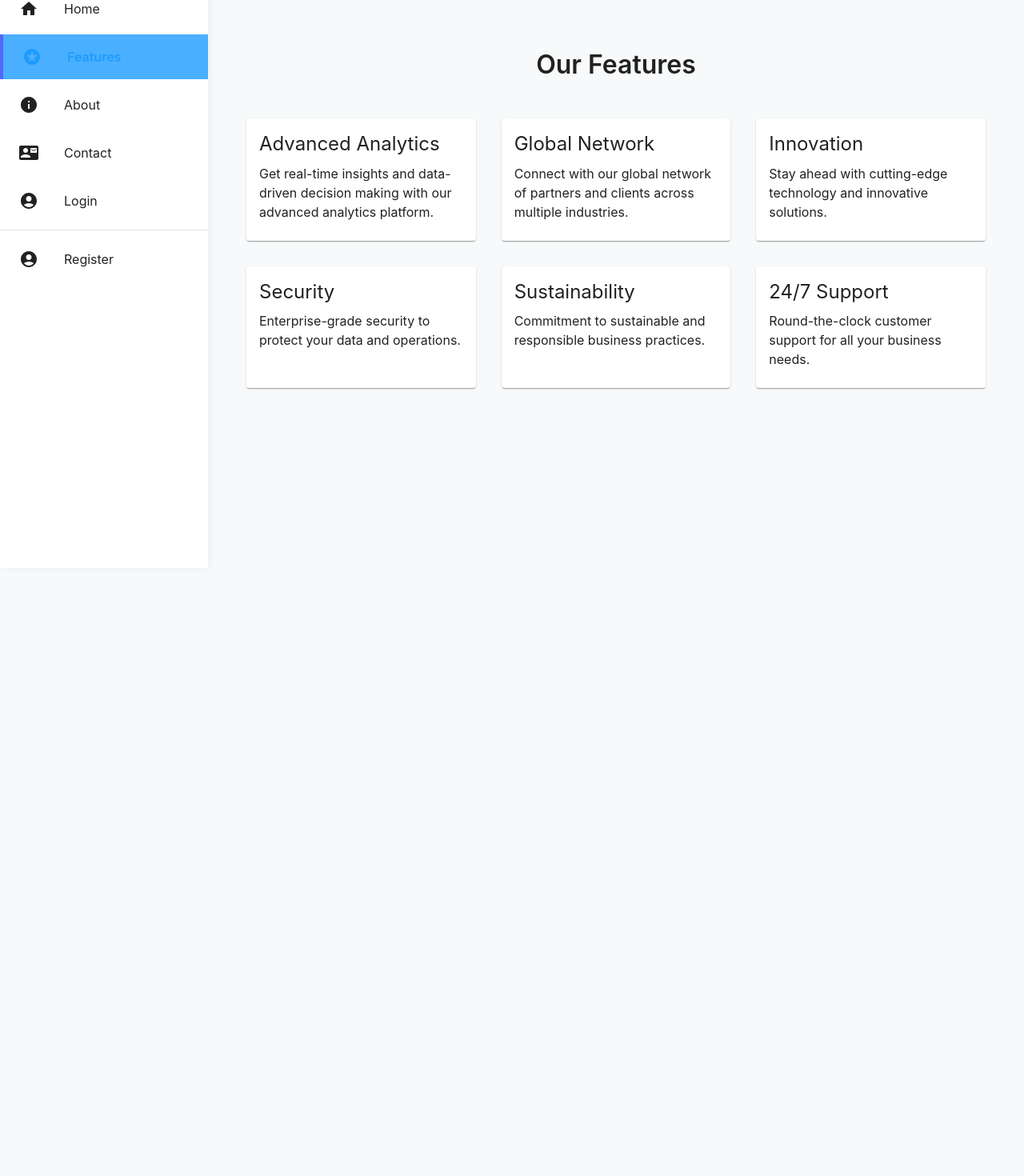
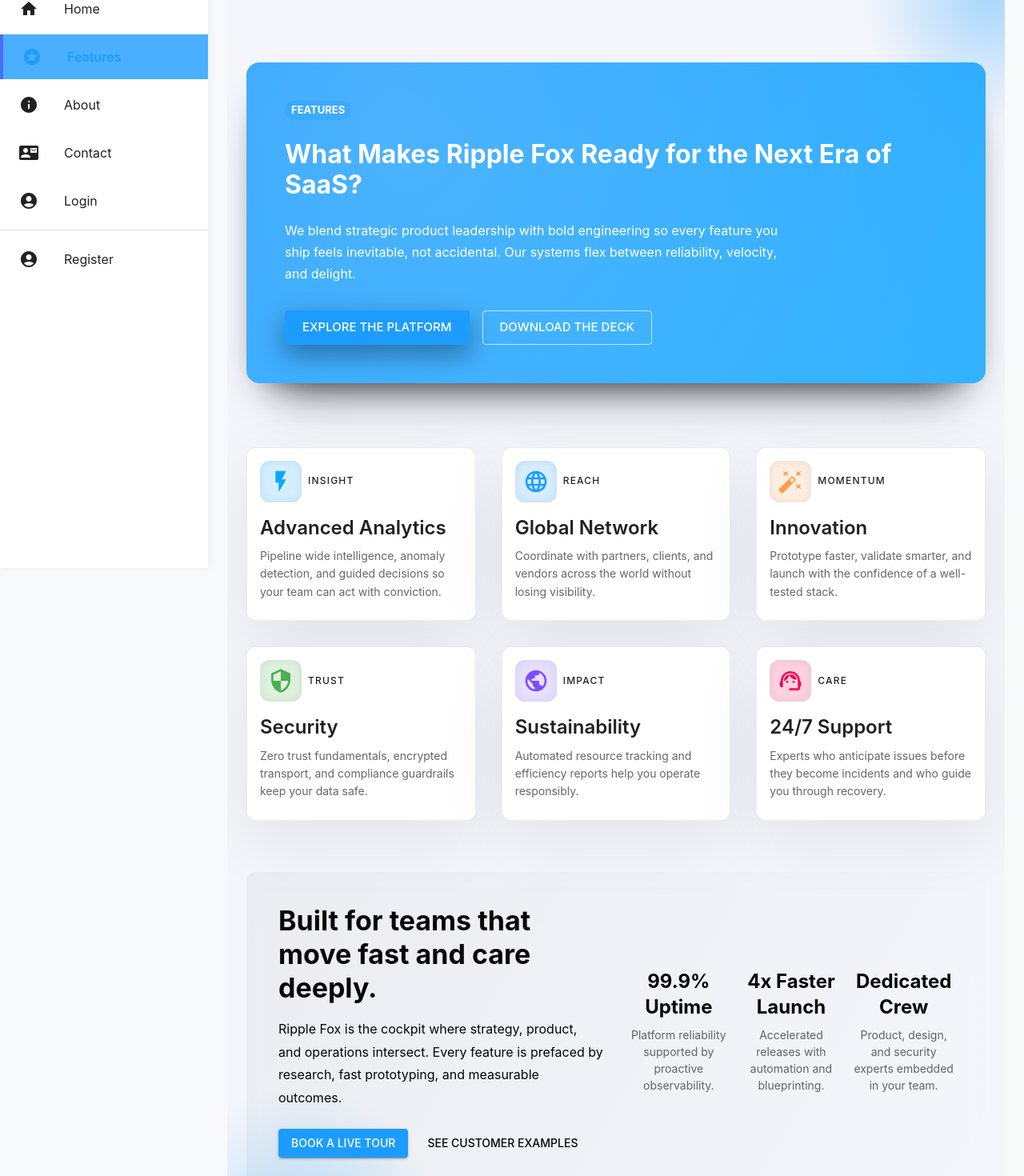
Before and after one commit to CodedX-cyber/RippleFox, a React (Create React App) app in the folder frontend/: page /features in a window 1280 px wide. Shown: the part 90-1560 px from the top of the page at 80% size. Before the commit the page ends 800 px from the top, so only its background shows below. Built offline with nearby package versions, Linux system fonts and the light colour scheme; a web font is replaced by a local one.

Commit message:
upgraded features page

```diff
--- a/frontend/src/pages/public/FeaturesPage.js
+++ b/frontend/src/pages/public/FeaturesPage.js
@@ -1,49 +1,216 @@
 import React from 'react';
-import { Container, Typography, Grid, Card, CardContent, Box } from '@mui/material';
+import {
+  Container,
+  Typography,
+  Grid,
+  Card,
+  CardContent,
+  Box,
+  Button,
+  Chip,
+  useTheme,
+} from '@mui/material';
+import {
+  FlashOn as FlashIcon,
+  Language as NetworkIcon,
+  AutoFixHigh as InnovationIcon,
+  Security as SecurityIcon,
+  SupportAgent as SupportIcon,
+} from '@mui/icons-material';
+import PublicIcon from '@mui/icons-material/Public';
+import { alpha } from '@mui/material/styles';
 
 const features = [
   {
     title: 'Advanced Analytics',
-    description: 'Get real-time insights and data-driven decision making with our advanced analytics platform.'
+    description:
+      'Pipeline wide intelligence, anomaly detection, and guided decisions so your team can act with conviction.',
+    accent: '#10a7ff',
+    icon: <FlashIcon fontSize="inherit" />,
+    badge: 'Insight',
   },
   {
     title: 'Global Network',
-    description: 'Connect with our global network of partners and clients across multiple industries.'
+    description: 'Coordinate with partners, clients, and vendors across the world without losing visibility.',
+    accent: '#1d9cff',
+    icon: <NetworkIcon fontSize="inherit" />,
+    badge: 'Reach',
   },
   {
     title: 'Innovation',
-    description: 'Stay ahead with cutting-edge technology and innovative solutions.'
+    description: 'Prototype faster, validate smarter, and launch with the confidence of a well-tested stack.',
+    accent: '#ff9b4d',
+    icon: <InnovationIcon fontSize="inherit" />,
+    badge: 'Momentum',
   },
   {
     title: 'Security',
-    description: 'Enterprise-grade security to protect your data and operations.'
+    description: 'Zero trust fundamentals, encrypted transport, and compliance guardrails keep your data safe.',
+    accent: '#4caf50',
+    icon: <SecurityIcon fontSize="inherit" />,
+    badge: 'Trust',
   },
   {
     title: 'Sustainability',
-    description: 'Commitment to sustainable and responsible business practices.'
+    description: 'Automated resource tracking and efficiency reports help you operate responsibly.',
+    accent: '#7c4dff',
+    icon: <PublicIcon fontSize="inherit" />,
+    badge: 'Impact',
   },
   {
     title: '24/7 Support',
-    description: 'Round-the-clock customer support for all your business needs.'
-  }
+    description: 'Experts who anticipate issues before they become incidents and who guide you through recovery.',
+    accent: '#f50057',
+    icon: <SupportIcon fontSize="inherit" />,
+    badge: 'Care',
+  },
+];
+
+const statHighlights = [
+  { label: '99.9% Uptime', detail: 'Platform reliability supported by proactive observability.' },
+  { label: '4x Faster Launch', detail: 'Accelerated releases with automation and blueprinting.' },
+  { label: 'Dedicated Crew', detail: 'Product, design, and security experts embedded in your team.' },
 ];
 
 const FeaturesPage = () => {
+  const theme = useTheme();
+  const isDark = theme.palette.mode === 'dark';
+  const background = isDark ? '#050608' : '#f5f6fb';
+  const cardBackground = isDark ? 'rgba(255,255,255,0.04)' : '#ffffff';
+
   return (
-    <Box sx={{ py: 8 }}>
+    <Box
+      component="main"
+      sx={{
+        minHeight: '100vh',
+        background,
+        py: { xs: 6, md: 10 },
+        position: 'relative',
+        overflow: 'hidden',
+        color: isDark ? '#f5f5f5' : '#050608',
+      }}
+    >
+      <Box
+        sx={{
+          position: 'absolute',
+          top: -160,
+          right: -140,
+          width: 320,
+          height: 320,
+          borderRadius: '50%',
+          background: 'radial-gradient(circle, rgba(29,156,255,0.35) 0%, rgba(29,156,255,0) 70%)',
+          pointerEvents: 'none',
+        }}
+      />
+      <Box
+        sx={{
+          position: 'absolute',
+          bottom: -180,
+          left: -120,
+          width: 420,
+          height: 420,
+          borderRadius: '50%',
+          background: 'radial-gradient(circle, rgba(16,167,255,0.25) 0%, rgba(16,167,255,0) 60%)',
+          pointerEvents: 'none',
+        }}
+      />
       <Container maxWidth="lg">
-        <Typography variant="h2" component="h1" gutterBottom align="center" sx={{ mb: 6 }}>
-          Our Features
-        </Typography>
-        <Grid container spacing={4}>
-          {features.map((feature, index) => (
-            <Grid item xs={12} sm={6} md={4} key={index}>
-              <Card sx={{ height: '100%', display: 'flex', flexDirection: 'column' }}>
-                <CardContent sx={{ flexGrow: 1 }}>
-                  <Typography gutterBottom variant="h5" component="h2">
+        <Box
+          component="section"
+          sx={{
+            position: 'relative',
+            borderRadius: 4,
+            background: isDark
+              ? alpha('#050608', 0.8)
+              : 'linear-gradient(135deg, rgba(29, 156, 255, 0.95), rgba(16, 167, 255, 0.85))',
+            p: { xs: 4, md: 6 },
+            mb: { xs: 6, md: 10 },
+            boxShadow:
+              '0 40px 60px -40px rgba(13, 14, 21, 0.8), 0 20px 40px -30px rgba(13, 14, 21, 0.8)',
+            color: '#fff',
+            overflow: 'hidden',
+          }}
+        >
+          <Box
+            sx={{
+              position: 'absolute',
+              inset: 0,
+              opacity: 0.35,
+              background: 'radial-gradient(circle at 20% 20%, rgba(255,255,255,0.45), rgba(255,255,255,0))',
+            }}
+          />
+          <Chip label="FEATURES" color="primary" size="small" sx={{ mb: 3, fontWeight: 700 }} />
+          <Typography variant="h2" component="h1" sx={{ fontWeight: 700, mb: 3, position: 'relative' }}>
+            What Makes Ripple Fox Ready for the Next Era of SaaS?
+          </Typography>
+          <Typography
+            variant="body1"
+            sx={{ maxWidth: 620, position: 'relative', zIndex: 1, mb: 4, lineHeight: 1.7 }}
+          >
+            We blend strategic product leadership with bold engineering so every feature you ship feels inevitable, not accidental.
+            Our systems flex between reliability, velocity, and delight.
+          </Typography>
+          <Box sx={{ display: 'flex', gap: 2, flexWrap: 'wrap', position: 'relative', zIndex: 1 }}>
+            <Button variant="contained" size="large" sx={{ boxShadow: '0 12px 32px rgba(5,9,24,0.4)' }}>
+              Explore the platform
+            </Button>
+            <Button variant="outlined" size="large" sx={{ borderColor: 'rgba(255,255,255,0.7)', color: '#fff' }}>
+              Download the deck
+            </Button>
+          </Box>
+        </Box>
+
+        <Grid container spacing={4} sx={{ mb: { xs: 6, md: 8 } }}>
+          {features.map((feature) => (
+            <Grid item xs={12} sm={6} md={4} key={feature.title}>
+              <Card
+                sx={{
+                  height: '100%',
+                  borderRadius: 3,
+                  background: cardBackground,
+                  border: '1px solid',
+                  borderColor: isDark ? 'rgba(255,255,255,0.1)' : 'rgba(13,14,21,0.08)',
+                  transition: 'transform 0.35s ease, box-shadow 0.35s ease',
+                  boxShadow: isDark
+                    ? '0 25px 80px rgba(0,0,0,0.45)'
+                    : '0 25px 80px rgba(13, 14, 21, 0.08)',
+                  '&:hover': {
+                    transform: 'translateY(-12px)',
+                    boxShadow: isDark
+                      ? '0 35px 100px rgba(0,0,0,0.55)'
+                      : '0 35px 90px rgba(13, 14, 21, 0.15)',
+                  },
+                }}
+              >
+                <CardContent>
+                  <Box sx={{ display: 'flex', alignItems: 'center', gap: 1, mb: 2 }}>
+                    <Box
+                      sx={{
+                        width: 52,
+                        height: 52,
+                        borderRadius: 3,
+                        display: 'flex',
+                        alignItems: 'center',
+                        justifyContent: 'center',
+                        background: alpha(feature.accent, 0.18),
+                        color: feature.accent,
+                        fontSize: 32,
+                        boxShadow: `inset 0 0 12px ${alpha('#000', 0.08)}`,
+                      }}
+                    >
+                      {feature.icon}
+                    </Box>
+                    <Typography
+                      variant="subtitle2"
+                      sx={{ fontSize: 12, letterSpacing: 1.2, textTransform: 'uppercase', position: 'relative' }}
+                    >
+                      {feature.badge}
+                    </Typography>
+                  </Box>
+                  <Typography variant="h5" gutterBottom sx={{ fontWeight: 600 }}>
                     {feature.title}
                   </Typography>
-                  <Typography>
+                  <Typography variant="body2" color="text.secondary" sx={{ lineHeight: 1.6 }}>
                     {feature.description}
                   </Typography>
                 </CardContent>
@@ -51,6 +218,54 @@
             </Grid>
           ))}
         </Grid>
+
+        <Box
+          component="section"
+          sx={{
+            background: isDark
+              ? 'linear-gradient(115deg, rgba(255,255,255,0.05), rgba(255,255,255,0))'
+              : 'linear-gradient(120deg, rgba(13,14,21,0.04), rgba(13,14,21,0))',
+            borderRadius: 3,
+            p: { xs: 3, md: 5 },
+            backdropFilter: 'blur(10px)',
+          }}
+        >
+          <Grid container spacing={4} alignItems="center">
+            <Grid item xs={12} md={6}>
+              <Typography variant="h4" sx={{ fontWeight: 700, mb: 2 }}>
+                Built for teams that move fast and care deeply.
+              </Typography>
+              <Typography variant="body1" sx={{ lineHeight: 1.8 }}>
+                Ripple Fox is the cockpit where strategy, product, and operations intersect. Every feature is
+                prefaced by research, fast prototyping, and measurable outcomes.
+              </Typography>
+              <Box sx={{ mt: 3, display: { xs: 'block', sm: 'flex' }, gap: 2 }}>
+                <Button variant="contained" color="primary" size="medium">
+                  Book a live tour
+                </Button>
+                <Button variant="text" color="inherit" size="medium">
+                  See customer examples
+                </Button>
+              </Box>
+            </Grid>
+            <Grid item xs={12} md={6}>
+              <Grid container spacing={2}>
+                {statHighlights.map((stat) => (
+                  <Grid item xs={12} sm={4} key={stat.label}>
+                    <Box sx={{ textAlign: 'center', py: 1 }}>
+                      <Typography variant="h5" sx={{ fontWeight: 700, mb: 1 }}>
+                        {stat.label}
+                      </Typography>
+                      <Typography variant="body2" color="text.secondary" sx={{ lineHeight: 1.5 }}>
+                        {stat.detail}
+                      </Typography>
+                    </Box>
+                  </Grid>
+                ))}
+              </Grid>
+            </Grid>
+          </Grid>
+        </Box>
       </Container>
     </Box>
   );
```
